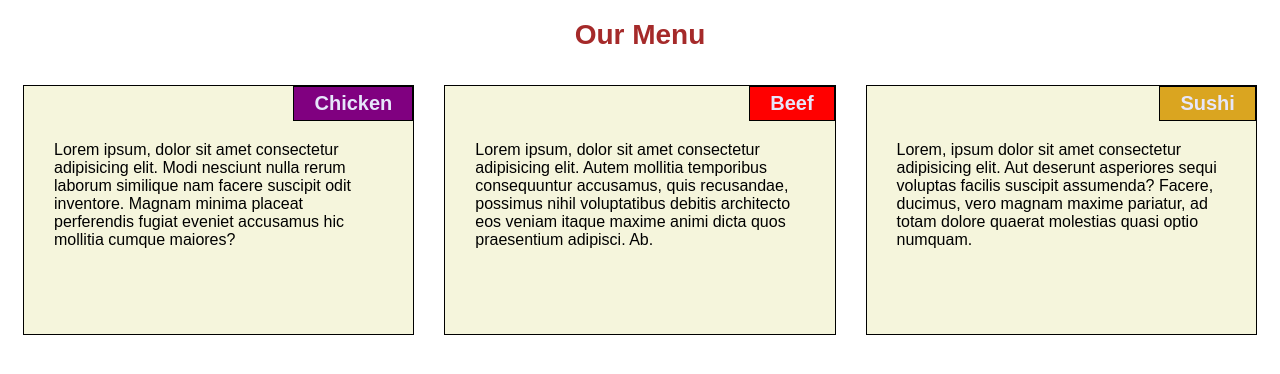
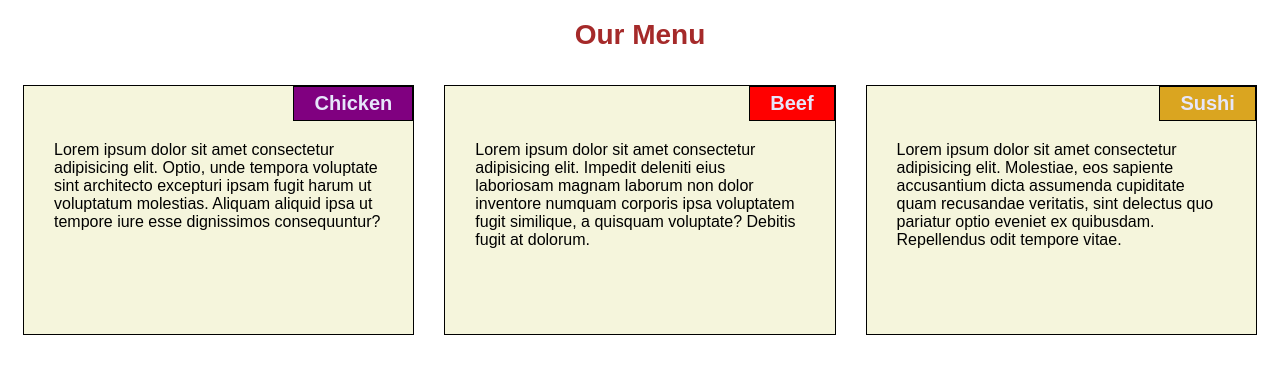
Before and after one commit to Singhhakshat/coursera-test, a plain HTML site: page module2-solution/index.html in a window 1280 px wide. Drawn offline with Linux system fonts and the light colour scheme.

Commit message:
lorem change

```diff
--- a/module2-solution/index.html
+++ b/module2-solution/index.html
@@ -12,19 +12,19 @@
     <div class="col-lg-4 col-md-6 col-sm-12">
         <div class="contain">
             <h2 id="chicken">Chicken</h2>
-            <p>Lorem ipsum, dolor sit amet consectetur adipisicing elit. Modi nesciunt nulla rerum laborum similique nam facere suscipit odit inventore. Magnam minima placeat perferendis fugiat eveniet accusamus hic mollitia cumque maiores?</p>
+            <p>Lorem ipsum dolor sit amet consectetur adipisicing elit. Optio, unde tempora voluptate sint architecto excepturi ipsam fugit harum ut voluptatum molestias. Aliquam aliquid ipsa ut tempore iure esse dignissimos consequuntur?</p>
         </div>
     </div>
     <div class="col-lg-4 col-md-6 col-sm-12">
         <div class="contain">
             <h2 id="beef">Beef</h2>
-            <p>Lorem ipsum, dolor sit amet consectetur adipisicing elit. Autem mollitia temporibus consequuntur accusamus, quis recusandae, possimus nihil voluptatibus debitis architecto eos veniam itaque maxime animi dicta quos praesentium adipisci. Ab.</p>
+            <p>Lorem ipsum dolor sit amet consectetur adipisicing elit. Impedit deleniti eius laboriosam magnam laborum non dolor inventore numquam corporis ipsa voluptatem fugit similique, a quisquam voluptate? Debitis fugit at dolorum.</p>
         </div>
     </div>
     <div class="col-lg-4 col-md-12 col-sm-12">
         <div class="contain">
             <h2 id="sushi">Sushi</h2>
-            <p>Lorem, ipsum dolor sit amet consectetur adipisicing elit. Aut deserunt asperiores sequi voluptas facilis suscipit assumenda? Facere, ducimus, vero magnam maxime pariatur, ad totam dolore quaerat molestias quasi optio numquam.</p>
+            <p>Lorem ipsum dolor sit amet consectetur adipisicing elit. Molestiae, eos sapiente accusantium dicta assumenda cupiditate quam recusandae veritatis, sint delectus quo pariatur optio eveniet ex quibusdam. Repellendus odit tempore vitae.</p>
         </div>
     </div>
 </body>
```
